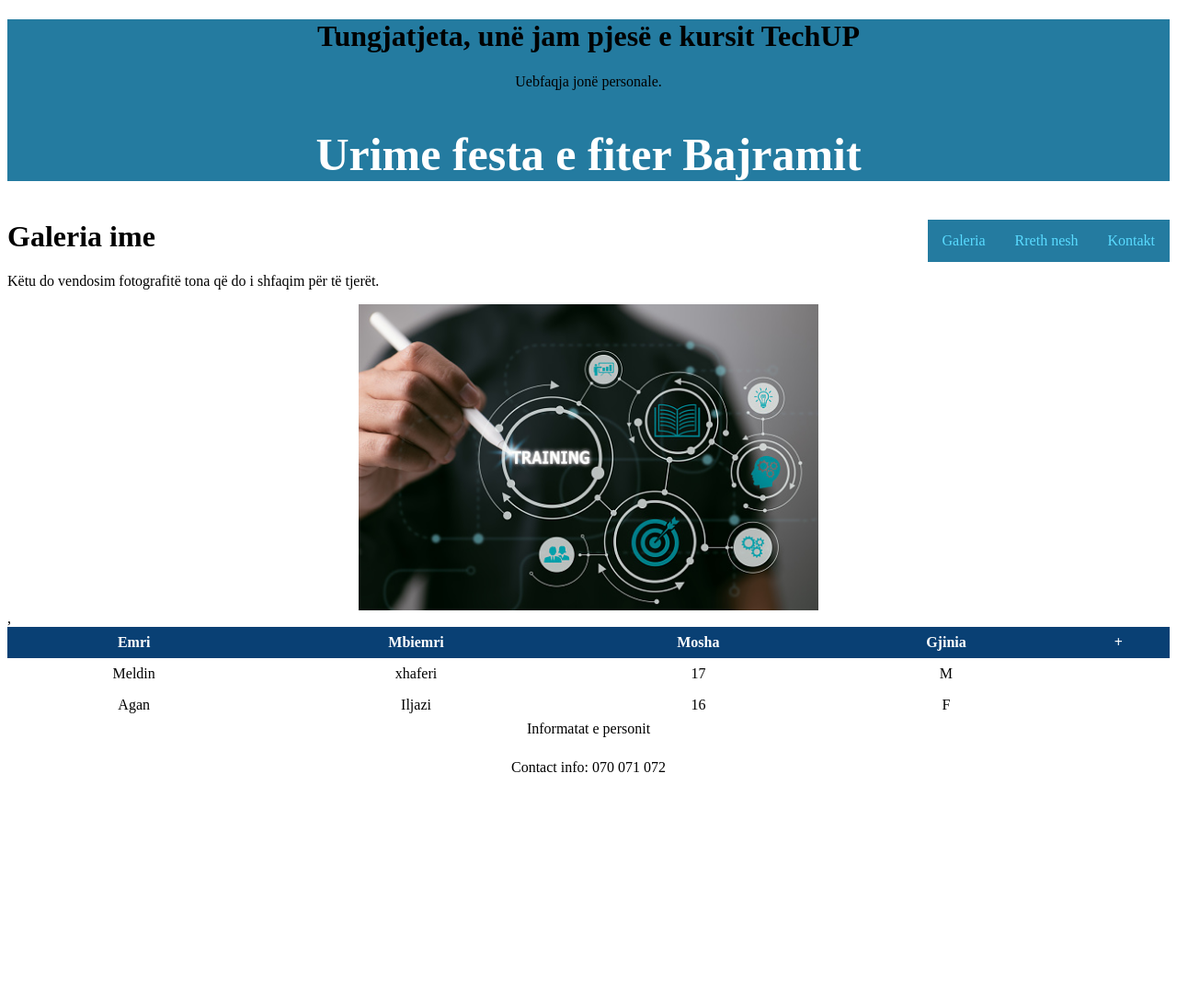
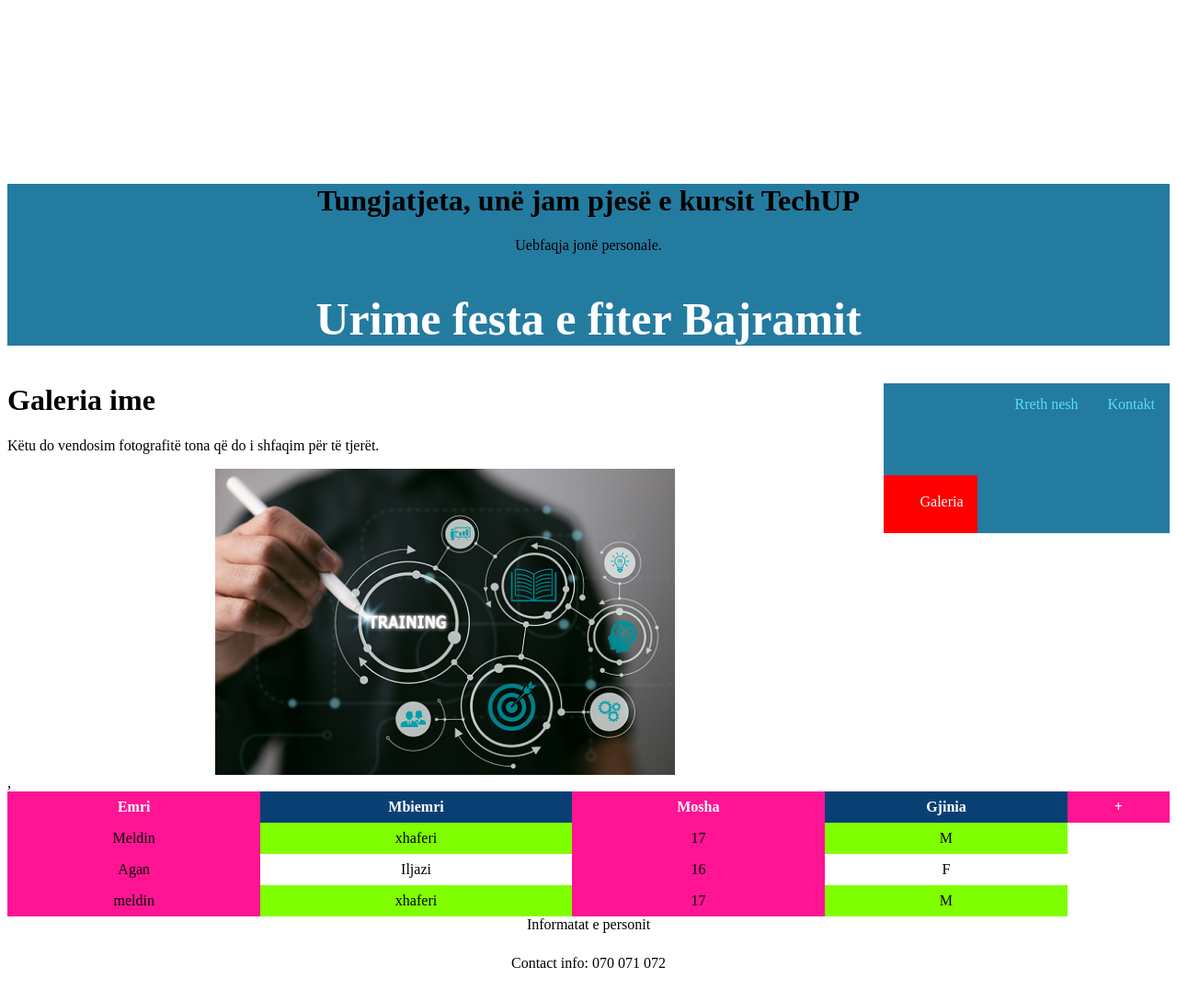
Before and after one commit to techup-group13/Group-12, a plain HTML site: page index.html in a window 1280 px wide. Shown: the whole page at 92% size. Before the commit the page ends 876 px from the top, so only its background shows below. Drawn offline with Linux system fonts and the light colour scheme.

Commit message:
worked examples

```diff
--- a/index.html
+++ b/index.html
@@ -15,9 +15,9 @@
         </h2>
 	  </div>
 		<ul>
-			<li>
-			  <a href="gallery.html">Galeria</a>
-		  	</li>
+			<li id="li-tag">
+				<a id="button"href="gallery.html">Galeria</a>
+			</li>
 			<li>
 			  <a href="about.html">Rreth nesh</a>
 		  	</li>
@@ -32,7 +32,7 @@
 		<img id="foto1" src="course.jpg" alt="Foto1">
 	  	<table>
 			<caption>Informatat e personit</caption>
-			<tr>
+			<tr class="aple">
 				<th>Emri</th>
 				<th>Mbiemri</th>
 				<th>Mosha</th>
@@ -51,6 +51,12 @@
 				<td>16</td>
 				<td>F</td>
 			</tr>
+			<tr>
+				<td>meldin</td>
+				<td>xhaferi</td>
+				<td>17</td>
+				<td>M</td>
+			</tr>
 		</table>
 	  <div class="footer">
 		<p>Contact info: 070 071 072</p>
--- a/styling.css
+++ b/styling.css
@@ -1,4 +1,4 @@
-{
+*{
     font-family: "Times New Roman", Times, serif;
 }
 
@@ -36,7 +36,7 @@ li a {
 }
 
 li a:hover {
-    background-color: black;
+    background-color: yellow;
     height: 25px;
     color: white;
 }
@@ -70,3 +70,46 @@ th {
     font-size: 50px;
     color: white;
 }
+
+#button {
+
+    background-color:red;
+    color: white;
+    padding-bottom: 30px;
+    padding-left: 40px;
+    padding: 20px 15px 25px 40px;
+    margin: 50px 25px 0px 0px
+}
+    #li-tag {
+        margin-top:  50px;
+
+
+    }
+
+   th:hover {
+
+    background-color: aqua;
+   }
+tr:nth-child(even){
+
+    background-color: chartreuse;
+}
+tr :nth-child(odd){
+
+    background-color: deeppink;
+}
+
+#foto1:hover {
+
+    width: 200px;
+    height: 200px;
+    margin-left: 50PX;
+    margin-top: 600PX;
+}
+
+#header {
+
+    margin: left 300px;
+    margin-top: 200px;
+
+}
```
